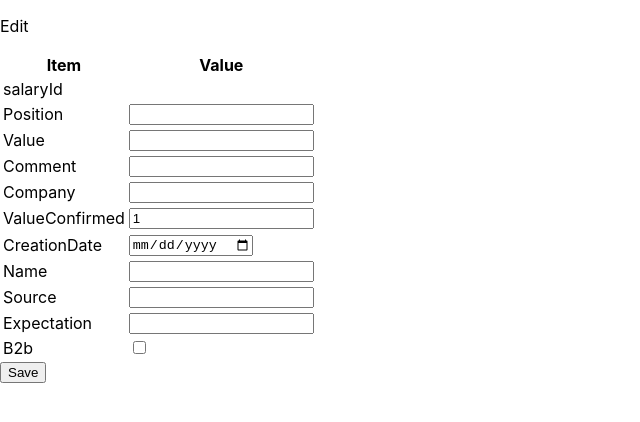
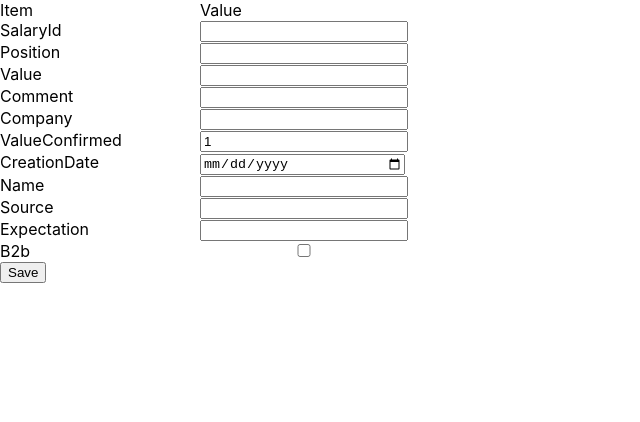
Before and after one commit to ProductivityTools-Salaries/ProductivityTools.Salaries.Web, a React (Create React App) app: page /Add in a window 1280 px wide. Shown: the top 422 px of the page, without its empty margins (0-640 px from the left). Built offline with nearby package versions, Linux system fonts and the light colour scheme.

Commit message:
fields in other file

```diff
--- a/src/pages/edit.js
+++ b/src/pages/edit.js
@@ -1,9 +1,24 @@
 import React, { useState, useEffect } from 'react'
 import apiService from '../services/apiService'
+import {fields} from './fields'
 
 function Edit() {
 
     const [salary, setSalary] = useState({ name: "", b2b: false, valueConfirmed: 1 })
+
+    // const fields = [
+    //     { Label: "SalaryId", Type: "text", Name: "salaryId", field: salary.id, readonly: true },
+    //     { Label: "Position", Type: "text", Name: "position", field: salary.position, readonly: false },
+    //     { Label: "Value", Type: "text", Name: "value", field: salary.value, readonly: false },
+    //     { Label: "Comment", Type: "text", Name: "comment", field: salary.comment, readonly: false },
+    //     { Label: "Company", Type: "text", Name: "company", field: salary.company, readonly: false },
+    //     { Label: "ValueConfirmed", Type: "number", Name: "valueConfirmed", field: salary.valueConfirmed, readonly: false },
+    //     { Label: "CreationDate", Type: "date", Name: "creationDate", field: salary.creationDate, readonly: false },
+    //     { Label: "Name", Type: "text", Name: "name", field: salary.name, readonly: false },
+    //     { Label: "Source", Type: "text", Name: "source", field: salary.source, readonly: false },
+    //     { Label: "Expectation", Type: "text", Name: "expectation", field: salary.expectation, readonly: false },
+    //     { Label: "B2b", Type: "checkbox", Name: "b2b", field: salary.b2b, readonly: false },
+    // ]
 
     const f = (type, value, checked) => {
         debugger;
@@ -31,57 +46,15 @@ function Edit() {
 
     return (
         <div>
-            <p>Edit</p>
-            <table>
-                <tr>
-                    <th>Item</th>
-                    <th>Value</th>
-                </tr>
-                <tr>
-                    <td>salaryId</td>
-                    <td>{salary.id}</td>
-                </tr>
-                <tr>
-                    <td>Position</td>
-                    <td><input type="text" name="position" value={salary.position} onChange={handleChange} /> </td>
-                </tr>
-                <tr>
-                    <td>Value</td>
-                    <td><input type="text" name="value" value={salary.value} onChange={handleChange} /></td>
-                </tr>
-                <tr>
-                    <td>Comment</td>
-                    <td><input type="text" name="comment" value={salary.comment} onChange={handleChange} /> </td>
-                </tr>
-                <tr>
-                    <td>Company</td>
-                    <td><input type="text" name="Company" value={salary.company} onChange={handleChange} /> </td>
-                </tr>
-                <tr>
-                    <td>ValueConfirmed</td>
-                    <td><input type="number" name="valueConfirmed" value={salary.valueConfirmed} onChange={handleChange} /> </td>
-                </tr>
-                <tr>
-                    <td>CreationDate</td>
-                    <td><input type="date" name="creationDate" value={salary.creationDate} onChange={handleChange} /> </td>
-                </tr>
-                <tr>
-                    <td>Name</td>
-                    <td><input type="text" name="name" value={salary.name} onChange={handleChange} /> </td>
-                </tr>
-                <tr>
-                    <td>Source</td>
-                    <td><input type="text" name="source" value={salary.source} onChange={handleChange} /> </td>
-                </tr>
-                <tr>
-                    <td>Expectation</td>
-                    <td><input type="text" name="expectation" value={salary.expectation} onChange={handleChange} /> </td>
-                </tr>
-                <tr>
-                    <td>B2b</td>
-                    <td><input type="checkbox" name="b2b" checked={salary.b2b} onChange={handleChange} /> </td>
-                </tr>
-            </table>
+            <div style={{ float: "left", width: "200px" }}>Item</div>
+            <div>Value</div>
+            {fields.map((item) => {
+                return (
+                    <p style={{ margin: "0px" }}>
+                        <div style={{ float: "left", width: "200px" }}>{item.Label}</div>
+                        <input style={{ width: "200px" }} type={item.Type} name={item.Name} value={salary[item.field]} onChange={handleChange} readOnly={item.readonly}  />
+                    </p>)
+            })}
             <button onClick={() => saveSalary(salary)}>Save</button>
         </div>
     )
--- /dev/null
+++ b/src/pages/fields.js
@@ -0,0 +1,15 @@
+export const fields = [
+    { Label: "SalaryId", Type: "text", Name: "salaryId", field: "salaryId", readonly: true },
+    { Label: "Position", Type: "text", Name: "position", field: "position", readonly: false },
+    { Label: "Value", Type: "text", Name: "value", field: "value", readonly: false },
+    { Label: "Comment", Type: "text", Name: "comment", field: "comment", readonly: false },
+    { Label: "Company", Type: "text", Name: "company", field: "company", readonly: false },
+    { Label: "ValueConfirmed", Type: "number", Name: "valueConfirmed", field: "valueConfirmed", readonly: false },
+    { Label: "CreationDate", Type: "date", Name: "creationDate", field: "creationDate", readonly: false },
+    { Label: "Name", Type: "text", Name: "name", field: "name", readonly: false },
+    { Label: "Source", Type: "text", Name: "source", field: "source", readonly: false },
+    { Label: "Expectation", Type: "text", Name: "expectation", field: "expectation", readonly: false },
+    { Label: "B2b", Type: "checkbox", Name: "b2b", field: "b2b", readonly: false },
+]
+
+export default { fields, }
--- a/src/pages/home.js
+++ b/src/pages/home.js
@@ -1,18 +1,29 @@
 import React, { useState, useEffect } from 'react';
 import apiService from '../services/apiService'
 import Moment from 'react-moment';
+import { fields } from './fields'
 
 
 function Home() {
 
     const [salaries, setSalaries] = useState([])
-    const [filter,setFilter]=useState({name:"",company:""})
+    const [filter, setFilter] = useState({ name: "", company: "" })
 
     useEffect(() => {
         getSalaries(filter);
     }, []);
 
+    const applyFilters = e => {
+        debugger;
+        const { name, value } = e.target;
+
+        setFilter(prevState => ({
+            ...prevState, [name]: value
+        }))
+    }
+
     async function getSalaries(filter) {
+        debugger;
         const r = await apiService.getSalaries(filter);
         setSalaries(r);
     }
@@ -20,57 +31,29 @@ function Home() {
     return (
         <div>
             <div>
-                <button onClick={()=>getSalaries(filter)}>Get</button>
+                <button onClick={() => getSalaries(filter)}>Get</button>
             </div>
             <div>
                 <table>
                     <thead>
                         <tr>
-                        <th>[SalaryId]</th>
-                        <th>[Position]</th>
-                        <th>[Value]</th>
-                        <th>[B2b]</th>
-                        <th>[Company]</th>
-                        <th>[CreationDate]</th>
-                        <th>[Source]</th>
-
-                        <th>[ValueConfirmed]</th>
-                        <th>[Name]</th>
-                        <th>[Expectation]</th>
-                        <th>[Comment]</th>
-
+                            {fields.map((field) => {
+                                return (<th>[{field.Label}]</th>)
+                            })}
                         </tr>
                         <tr>
-                        <td>salaryId</td>
-                        <td>position</td>
-                        <td>value</td>
-                        <td>b2b</td>
-                        <td><input type="text" value={filter.company} onChange={e => setFilter({company: e.target.value})}/></td>
-                        <td>creationDate</td>
-                        <td>source</td>
-
-                        <td>.valueConfirmed</td>
-                        <td><input type="text" value={filter.name} onChange={e => setFilter({name: e.target.value})}/></td>
-                        <td>expectation</td>
-                        <td>comment</td>
-
+                            {fields.map((f) => {
+                                return (<td><input type={f.Type} name={f.Name} value={filter[f.field]} onChange={applyFilters} /></td>)
+                            })}
                         </tr>
                     </thead>
                     <tbody>
                         {salaries.map(item => (
                             <tr key={item.salaryId}>
-                            <td>{item.salaryId}</td>
-                            <td>{item.position}</td>
-                            <td>{item.value}</td>
-                            <td>{item.b2b?<p>Yes</p>:<p>No</p>}</td>
-                            <td>{item.company}</td>
-                            <td><Moment format="YYYY.MM.DD">{item.creationDate}</Moment></td>
-                            <td>{item.source}</td>
-
-                            <td>{item.valueConfirmed}</td>
-                            <td>{item.name}</td>
-                            <td>{item.expectation}</td>
-                            <td>{item.comment}</td>
+                                {fields.map((f) => {
+                                    return <td>{item[f.field]}</td>
+                                })}
+                                <td><button>delete</button></td>
                             </tr>
                         ))}
                     </tbody>
```
Lines whose indentation alone changed are shown as unchanged.
